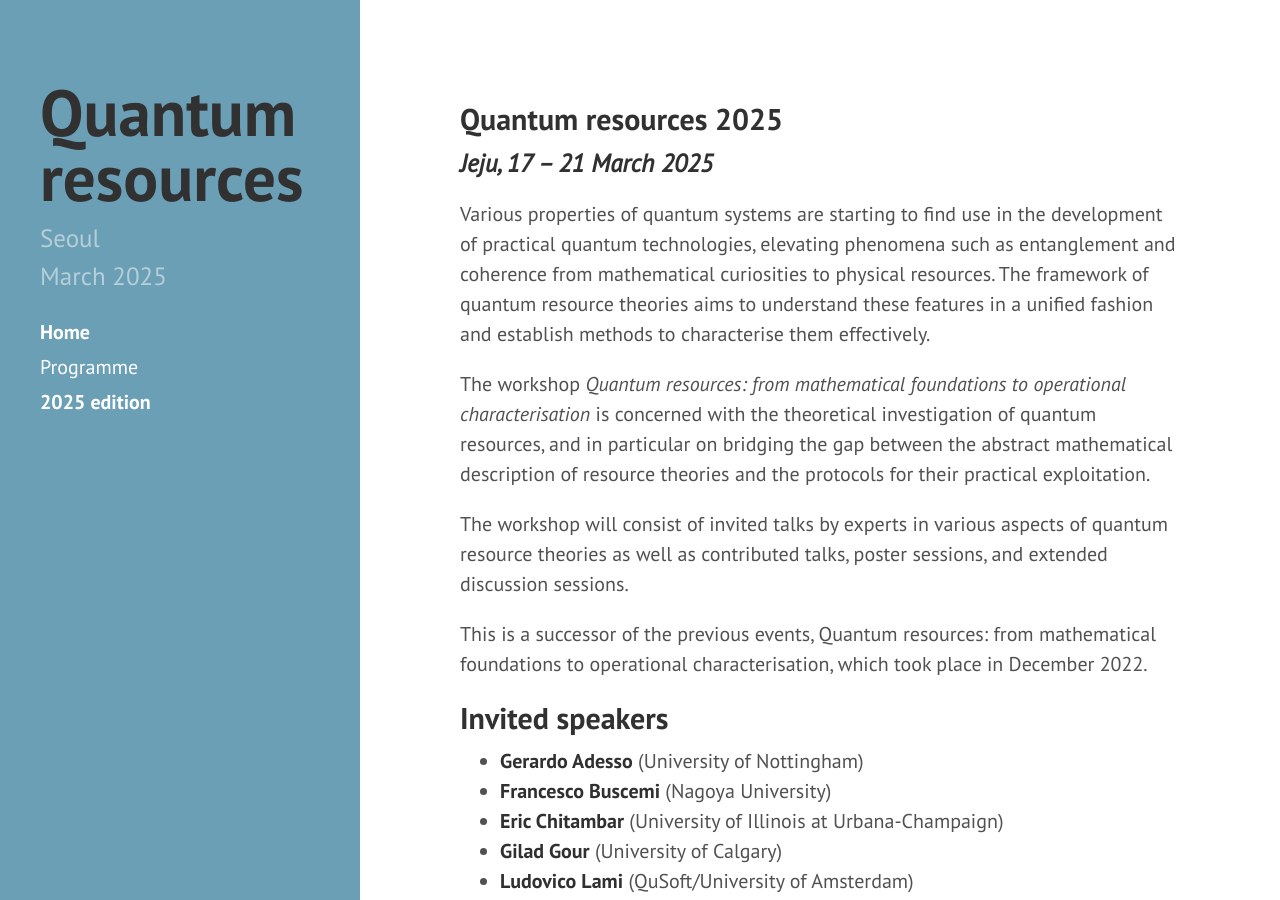
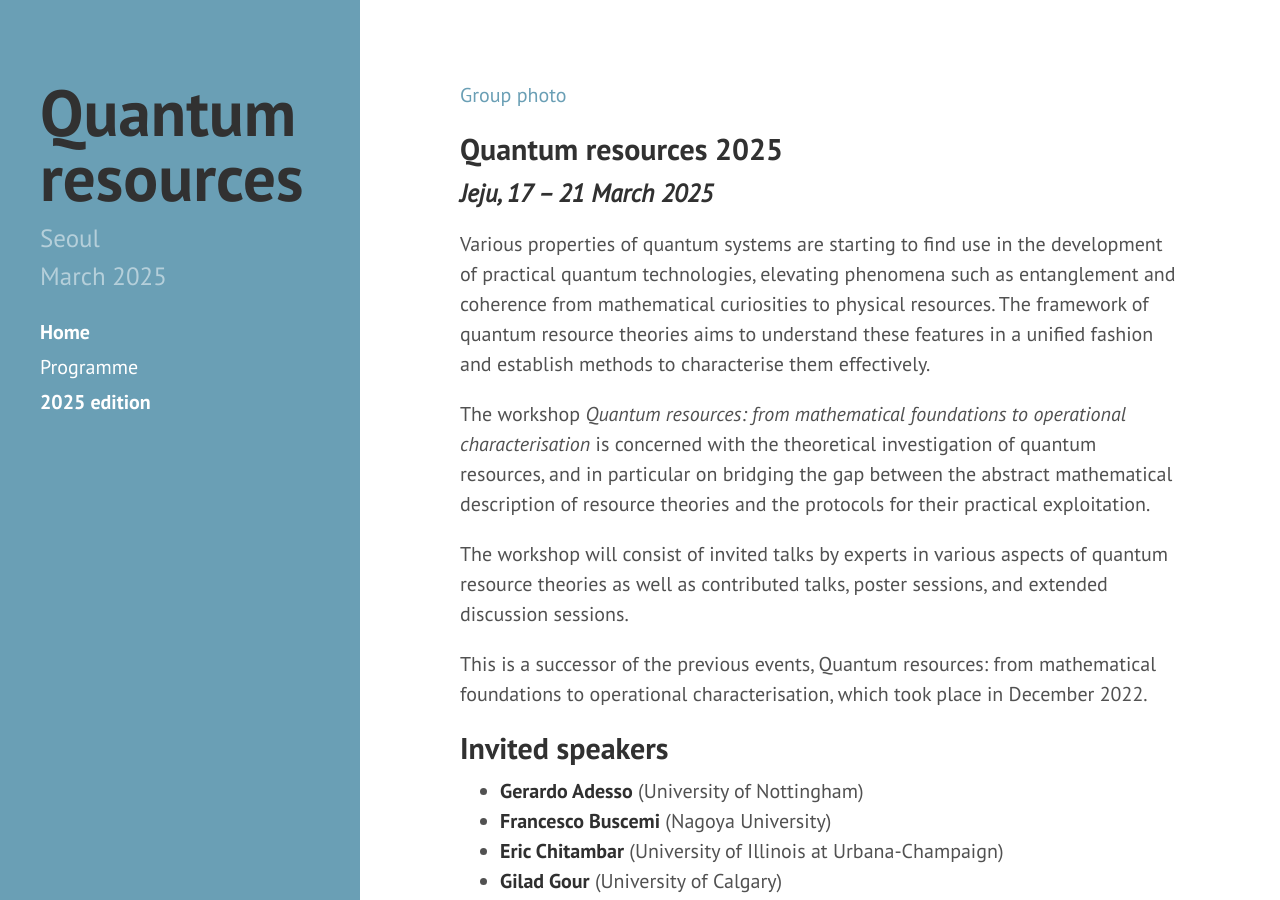
Before and after one commit to yeon-lee/yeon-lee.github.io, a Jekyll site: the page built from index.md, in a window 1280 px wide and 900 px high. Built offline with Jekyll 4.4.1, drawn with Linux system fonts in a browser that asks for light colours; nearby versions of some CDN libraries.

Commit message:
Update index.md

```diff
--- a/index.md
+++ b/index.md
@@ -3,7 +3,7 @@ layout: default
 order: 1
 ---
 
-<!--- ![Group photo](/photo.jpg) --->
+[Group photo](/photo.jpg)
 
 
 ## Quantum resources 2025
```
